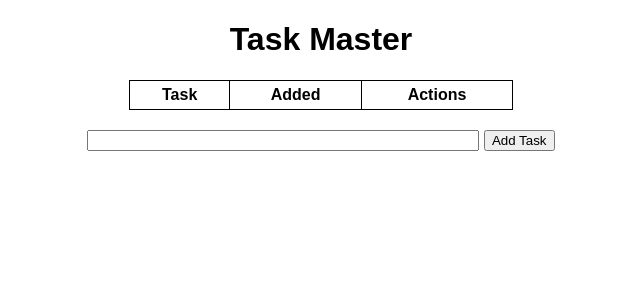
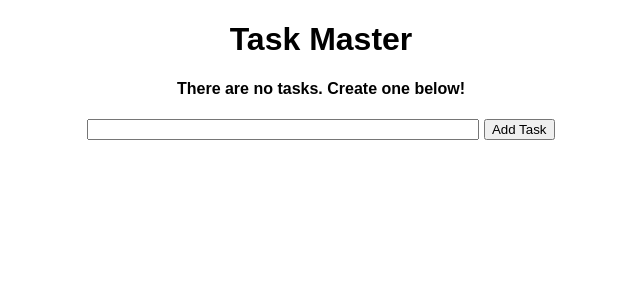
Before and after one commit to joelmarriott/Flask-Introduction, a Flask app: page / in a window 1280 px wide. Shown: the top 300 px of the page, without its empty margins (319-959 px from the left). Run offline with Flask 2, Linux system fonts and the light colour scheme; data that the repository does not hold is empty.

Commit message:
Quality of life

```diff
--- a/static/css/main.css
+++ b/static/css/main.css
@@ -1,10 +1,6 @@
 body {
     margin: 0;
     font-family: sans-serif;
-    text-align: center;
-}
-
-h1 {
     text-align: center;
 }
 
--- a/templates/index.html
+++ b/templates/index.html
@@ -7,7 +7,9 @@
 {% block body %}
 <div class=""content>
     <h1>Task Master</h1>
-
+    {% if tasks|length < 1 %}
+        <h4>There are no tasks. Create one below!</h4>
+    {% else %}
         <table>
             <tr>
                 <th>Task</th>
@@ -26,6 +28,7 @@
                 </tr>
             {% endfor %}
         </table>
+    {% endif %}
 
     <form class="form" action="/" method="POST">
         <input type="text" name="content" id="content">
```
Also changed, not shown: requirements.txt (added, +12 -0 lines), test.db, 1 other file. Lines whose indentation alone changed are shown as unchanged.
